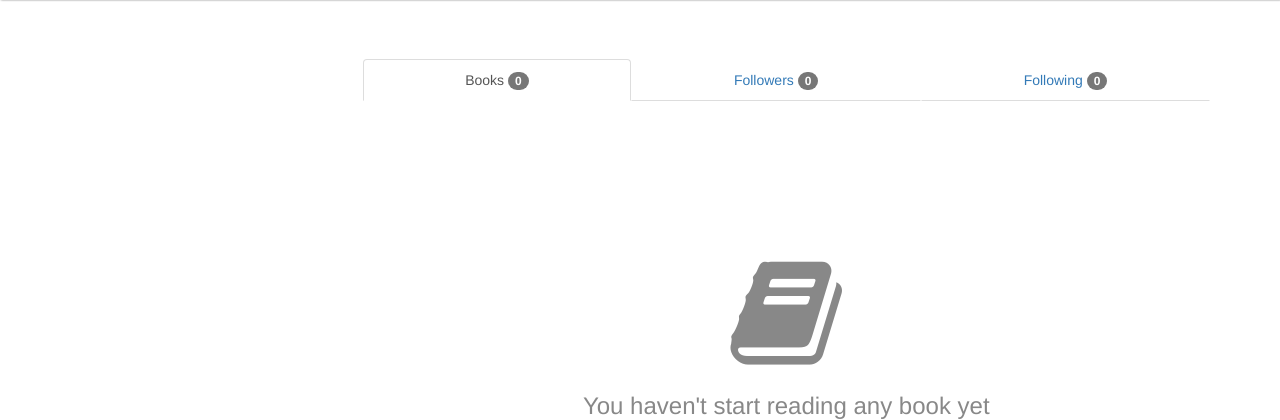
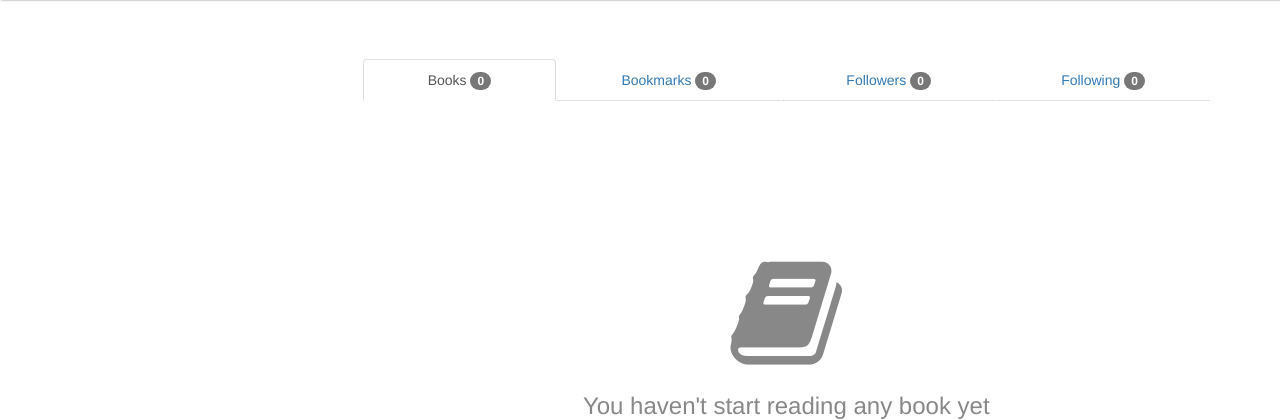
Before and after one commit to ilyeshammadi/bookslib, a Django app: template books_library/templates/users/user_detail.html in a window 1280 px wide. Shown: the part 51-471 px from the top of the page. Run offline with Django 3.2, Linux system fonts and the light colour scheme; the template is opened without the code that fills it, so the values that code supplies are empty; some libraries are stand-ins or nearby versions.

Commit message:
feat: Add bookmarks to user profile

```diff
--- a/books_library/templates/users/user_detail.html
+++ b/books_library/templates/users/user_detail.html
@@ -65,6 +65,8 @@
                 <ul class="nav nav-tabs nav-justified">
                     <li class="active"><a href="#books" data-toggle="tab">Books <span
                             class="badge">{{ books|length }}</span></a></li>
+                    <li><a href="#bookmarks" data-toggle="tab">Bookmarks <span
+                            class="badge">{{ bookmarks|length }}</span></a></li>
                     <li><a href="#followers" data-toggle="tab">Followers <span
                             class="badge">{{ followers|length }}</span></a></li>
                     <li><a href="#following" data-toggle="tab">Following <span
@@ -77,15 +79,7 @@
                         {% if books %}
                             {% for book in books %}
 
-                                <div class="book">
-                                    <h4 class="project-name"><a
-                                            href="{% url 'books:detail' book.book.slug %}">{{ book.book.name }}</a></h4>
-                                    <p class="project-description">{{ book.book.description }}</p>
-                                    {% for tag in book.book.tags.all %}
-                                        <span class="badge badge-pill badge-default">{{ tag }}</span>
-                                    {% endfor %}
-                                </div>
-                                <hr>
+                                {% include 'components/book_profile_item.html' %}
                             {% endfor %}
 
                         {% else %}
@@ -97,6 +91,22 @@
 
                     </div>
 
+
+                    <div id="bookmarks" class="tab-pane">
+                        {% if bookmarks %}
+                            {% for book in bookmarks %}
+
+                                {% include 'components/book_profile_item.html' %}
+                            {% endfor %}
+
+                        {% else %}
+                            <div class="indication-icon">
+                                <i class="fa fa-bookmark" aria-hidden="true"></i>
+                                <h3>You haven't bookmarked any book yet</h3>
+                            </div>
+                        {% endif %}
+
+                    </div>
 
                     <div id="followers" class="tab-pane">
                         <div id="users" class="tab-pane ">
--- a/books_library/users/views.py
+++ b/books_library/users/views.py
@@ -35,6 +35,9 @@ class UserDetailView(DetailView):
         # Get all the books that the user has read
         books = user.history.books_action.filter(read=True)
 
+        # Get all the bookmarks
+        bookmarks = user.history.books_action.filter(bookmarked=True)
+
         # Get the following users
         following = user.following.all()
 
@@ -43,6 +46,7 @@ class UserDetailView(DetailView):
 
         # Bundle data into the context
         context['books'] = books
+        context['bookmarks'] = bookmarks
         context['following'] = following
         context['followers'] = followers
 
```
Also changed, not shown: books_library/templates/components/book_profile_item.html (added, +9 -0 lines).
